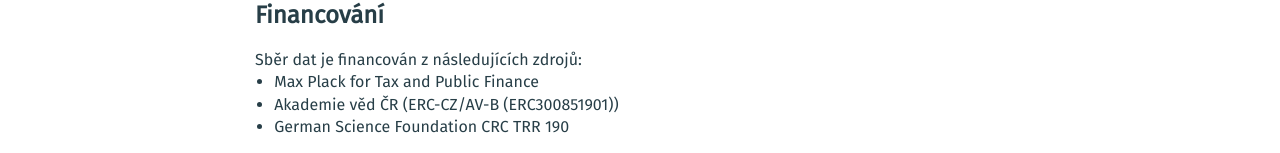
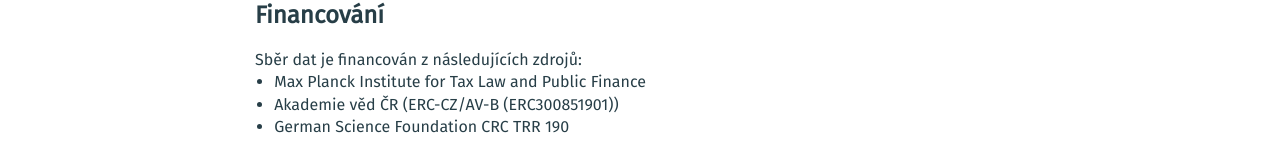
Before and after one commit to mveith/paq-research, a Next.js app: page /projekt in a window 1280 px wide. Shown: the part 985-1138 px from the top of the page. Built offline with nearby package versions, Linux system fonts and the light colour scheme.

Commit message:
Texts fix

```diff
--- a/pages/kontakt.js
+++ b/pages/kontakt.js
@@ -19,7 +19,7 @@ export default function About() {
             {Person("Jana Cahlíková", [<li>afiliace: Max Planck Institute for Tax Law and Public Finance</li>, <li>spolutvůrkyně dotazníku, tematická sekce ekonomiky a stresu</li>, <li><a href="mailto:jana.cahlikova@tax.mpg.de">jana.cahlikova@tax.mpg.de</a></li>])}
             {Person("Vojtěch Bartoš", [<li>afiliace: University of Munich</li>, <li>spolutvůrce dotazníku, tematická sekce ekonomiky a stresu</li>, <li><a href="mailto:vojtech.bartos@econ.lmu.de">vojtech.bartos@econ.lmu.de</a></li>])}
             {Person("Julie Chytilová", [<li>afiliace: IES FSV UK a CERGE-EI</li>, <li>spolutvůrkyně dotazníku</li>, <li><a href="mailto:julie.chytilova@fsv.cuni.cz">julie.chytilova@fsv.cuni.cz</a></li>])}
-            {Person("Michal Bauer", [<li>afiliace: CERGE-EI a IES FSV UK</li>, <li>spolutvůrce dotazníku</li>, <li><a href="mailto:michal.bauer1@gmail.com">michal.bauer1@gmail.com</a></li>])}
+            {Person("Michal Bauer", [<li>afiliace: CERGE-EI a IES FSV UK</li>, <li>spolutvůrce dotazníku</li>, <li><a href="mailto:bauer@cerge-ei.cz">bauer@cerge-ei.cz</a></li>])}
             {Person("Kristína Zákopčanová", [<li><a href="https://github.com/mveith/paq-research">grafický návrh a vizualizace dat</a></li>, <li><a href="https://www.linkedin.com/in/kristina-zakopcanova/?originalSubdomain=cz">LinkedIn</a>, <a href="mailto:zakopcanova.k@gmail.com">zakopcanova.k@gmail.com</a></li> ])}
             {Person("Miroslav Veith", [<li><a href="https://github.com/mveith/paq-research">vývoj webové aplikace</a></li> ])}
 
--- a/pages/projekt.js
+++ b/pages/projekt.js
@@ -37,7 +37,7 @@ export default function About() {
             <h2>Financování</h2>
             <p>Sběr dat je financován z následujících zdrojů:
                 <ul>
-                    <li>Max Plack for Tax and Public Finance</li>
+                    <li>Max Planck Institute for Tax Law and Public Finance</li>
                     <li>Akademie věd ČR (ERC-CZ/AV-B (ERC300851901))</li>
                     <li>German Science Foundation CRC TRR 190</li>
                 </ul>
```
